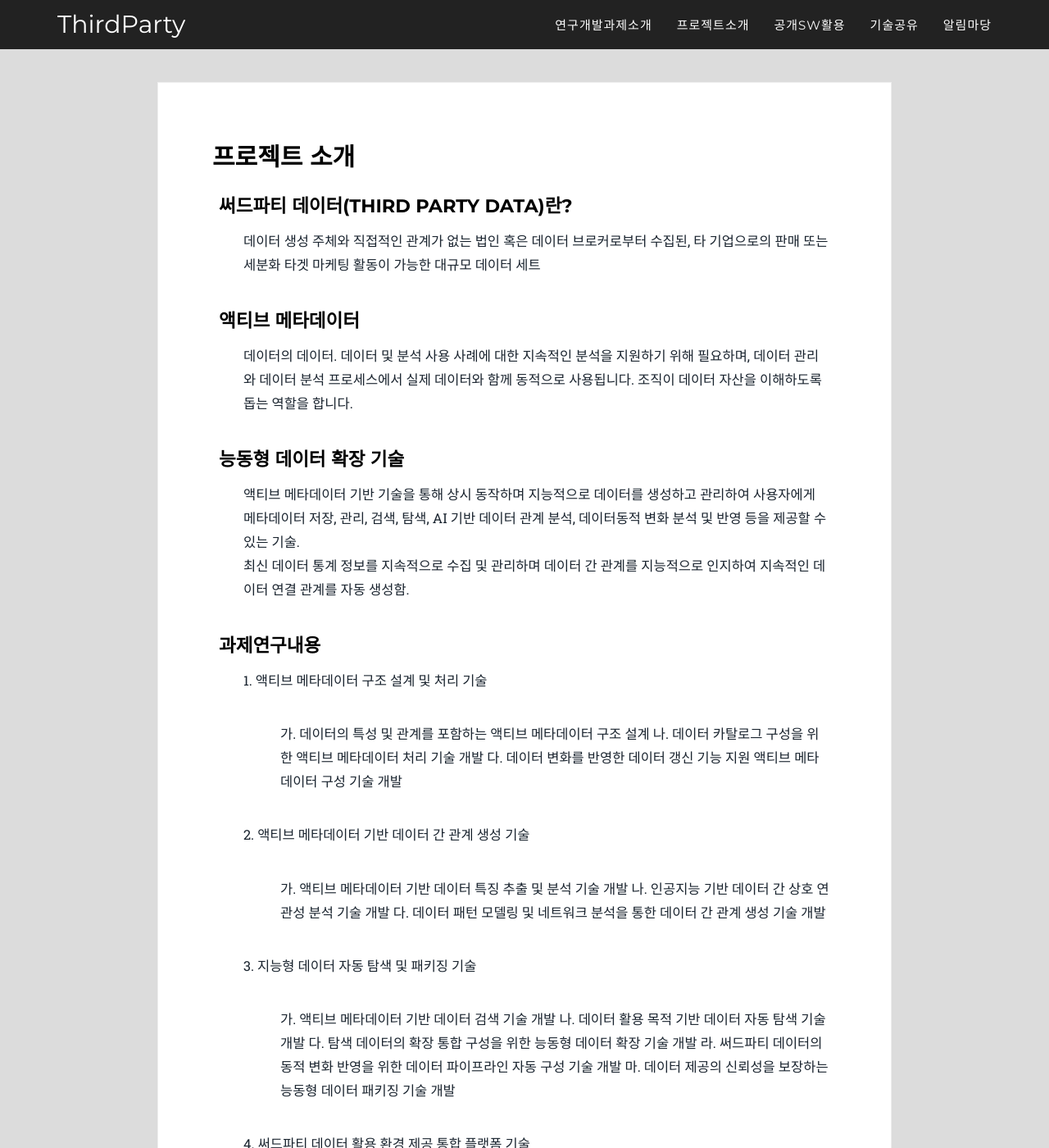
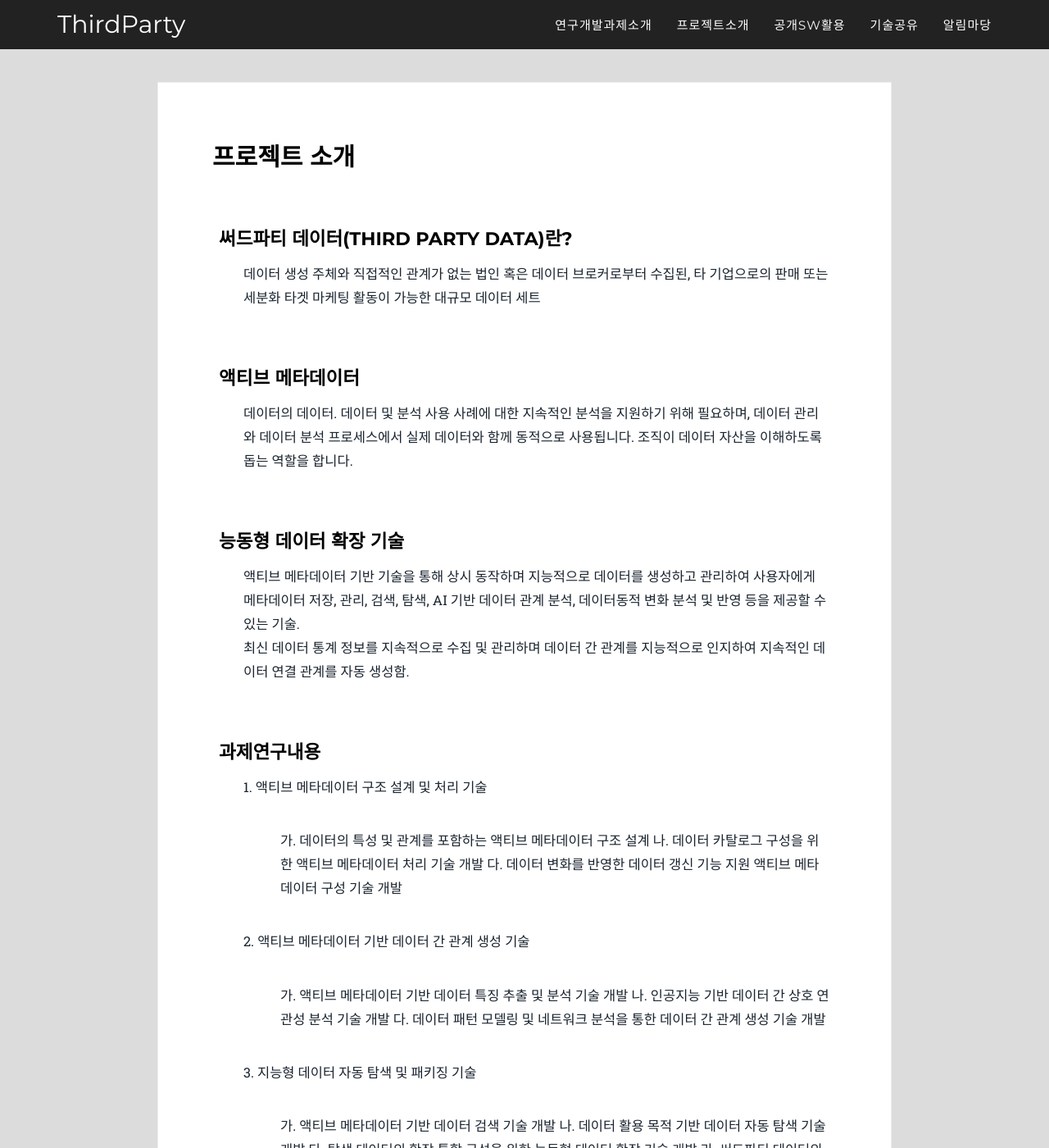
Before and after one commit to ThirdActiveDataExTech/ThirdActiveDataExTech.github.io, a Jekyll site: the page built from 2016_pages/project-intro.html, in a window 1280 px wide and 1400 px high. Shown: the whole window at 82% size. Built offline with Jekyll 4.4.1, drawn with Linux system fonts in a browser that asks for light colours; some web fonts are replaced.

Commit message:
[css 수정]
- 여백 수정

```diff
--- a/_sass/2016_sass/_event.scss
+++ b/_sass/2016_sass/_event.scss
@@ -10,11 +10,13 @@
   h2 {
     color: black;
     text-align: left;
+    padding-top: 30px;
     padding-left: 10px;
   }
   h3, ol, p {
     color: black;
     text-align: left;
+    padding-top: 30px;
     padding-left: 20px;
   }
   p, ol {
@@ -25,7 +27,7 @@
   h1 {
     margin: 0;
     color: black;
-    padding: 10px 10px 10px 2px;
+    padding: 10px 10px 20px 2px;
     width: 70%;
   }
 
```
